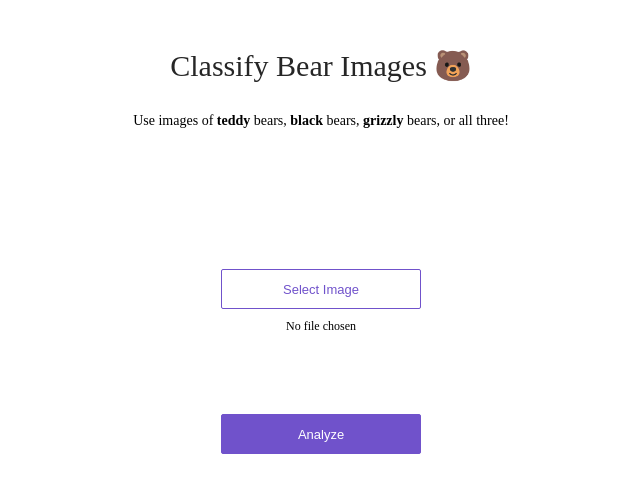
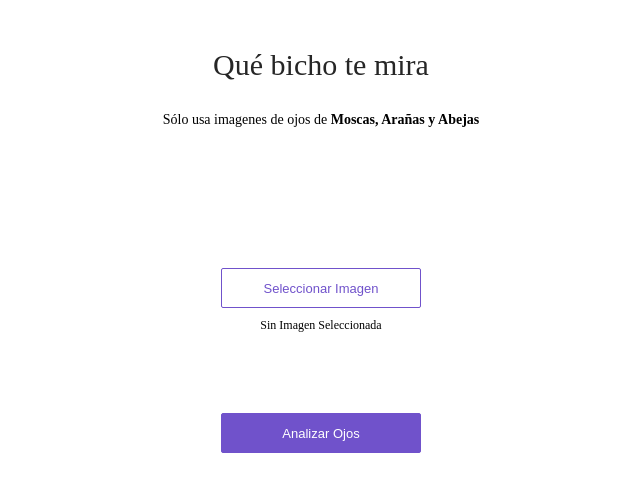
Before and after one commit to MoyaCar/BugsEyesDetector, a plain HTML site: page app/view/index.html in a window 1280 px wide. Shown: the whole page, without its empty margins (319-959 px from the left). Drawn offline with Linux system fonts and the light colour scheme.

Commit message:
Customiza la vista

```diff
--- a/app/view/index.html
+++ b/app/view/index.html
@@ -7,10 +7,9 @@
 <body>
 <div>
   <div class='center'>
-    <div class='title'>Classify Bear Images 🐻</div>
+    <div class='title'>Qué bicho te mira</div>
     <p>
-      Use images of <strong>teddy</strong> bears, <strong>black</strong> bears, <strong>grizzly</strong> bears, or
-      all three!
+      Sólo usa imagenes de ojos de <strong>Moscas, Arañas y Abejas</strong>
     </p>
     <div class='content'>
       <div class='no-display'>
@@ -21,15 +20,15 @@
                accept='image/*'
                onchange='showPicked(this)'>
       </div>
-      <button class='choose-file-button' type='button' onclick='showPicker()'>Select Image</button>
+      <button class='choose-file-button' type='button' onclick='showPicker()'>Seleccionar Imagen</button>
       <div class='upload-label'>
-        <label id='upload-label'>No file chosen</label>
+        <label id='upload-label'>Sin Imagen Seleccionada</label>
       </div>
       <div>
         <img id='image-picked' class='no-display' alt='Chosen Image' height='200'>
       </div>
       <div class='analyze'>
-        <button id='analyze-button' class='analyze-button' type='button' onclick='analyze()'>Analyze</button>
+        <button id='analyze-button' class='analyze-button' type='button' onclick='analyze()'>Analizar Ojos</button>
       </div>
       <div class='result-label'>
         <label id='result-label'></label>
```
